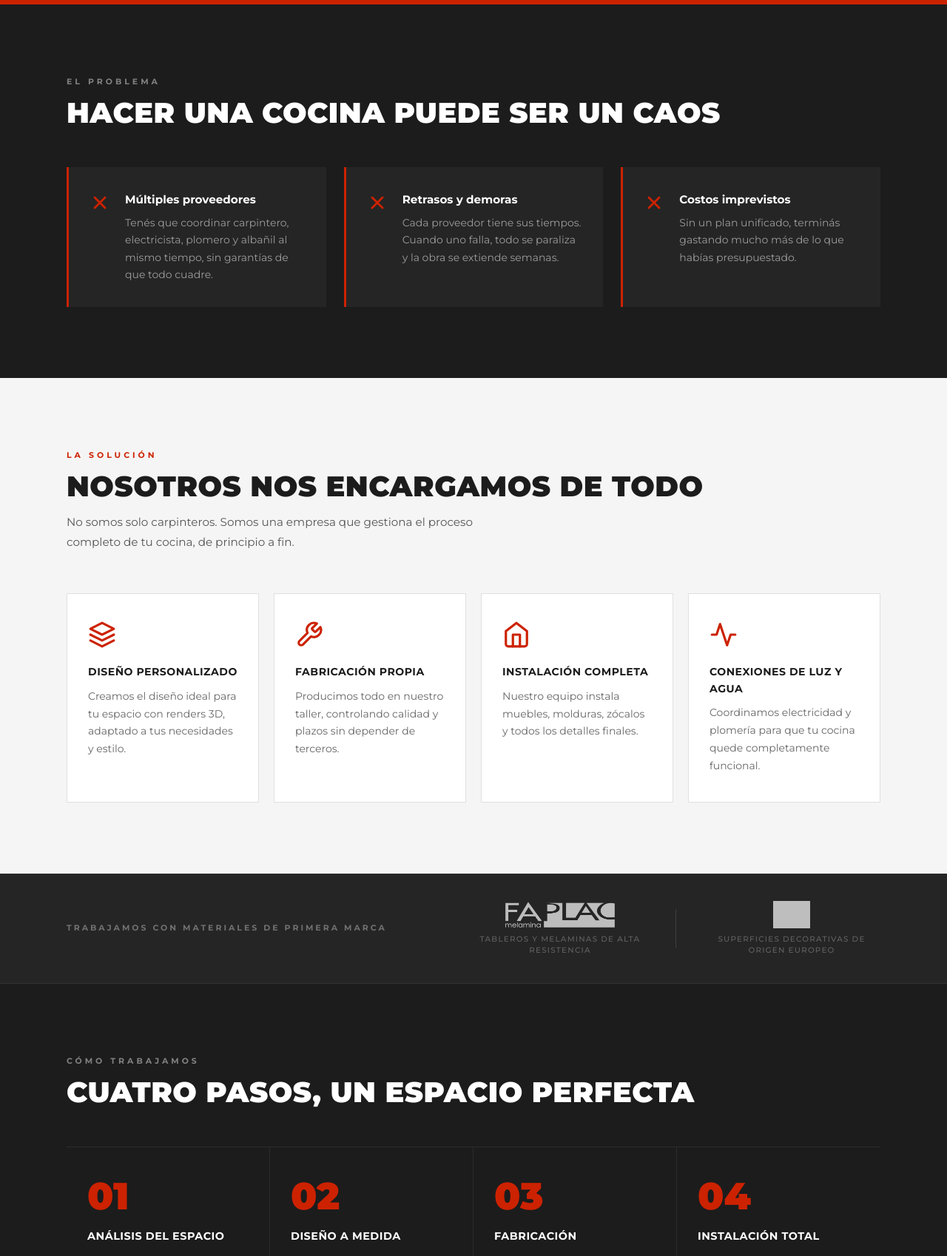
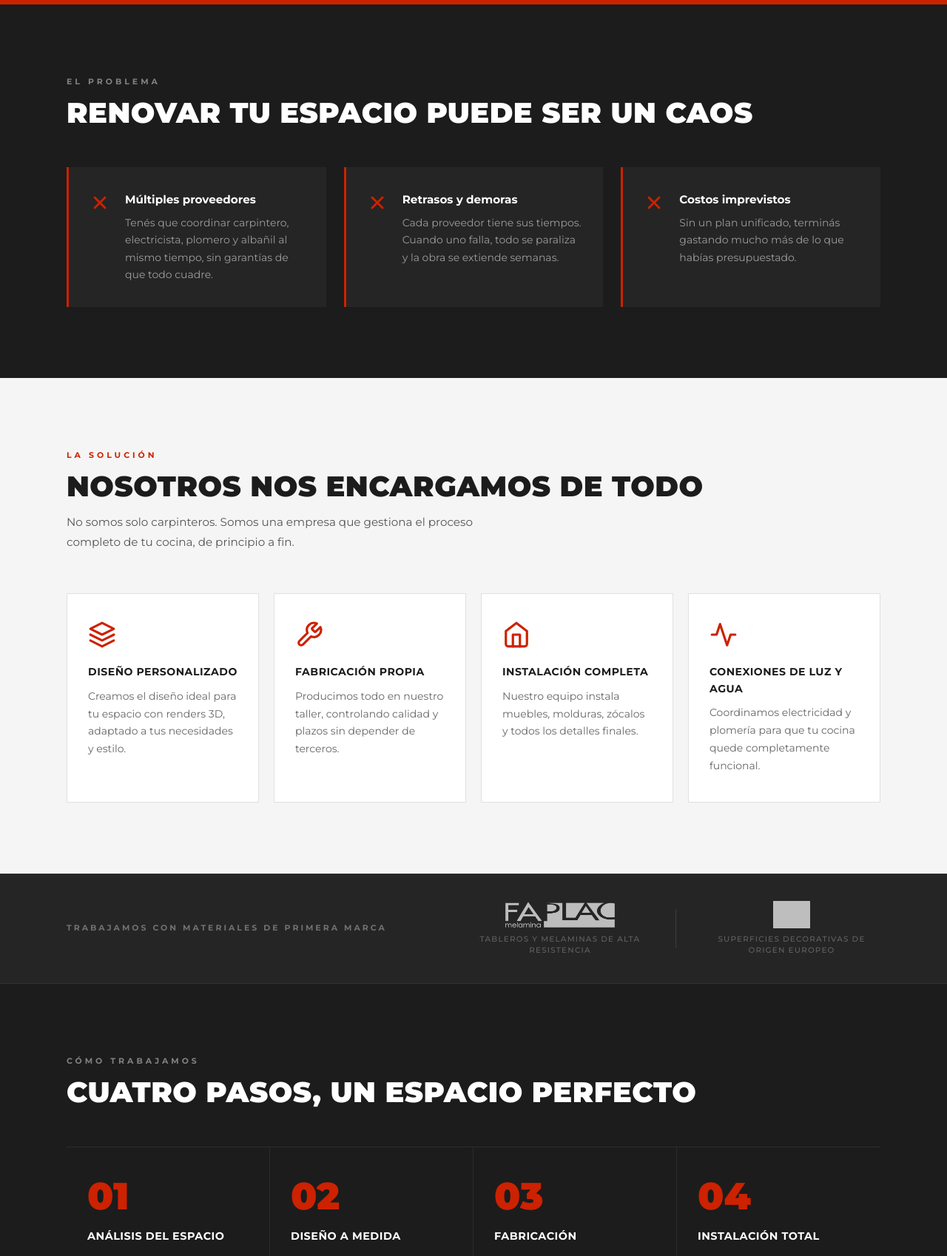
Before and after one commit to nahuel535/asmuebles, a plain HTML site: page index.html in a window 1280 px wide. Shown: the part 920-2618 px from the top of the page at 74% size. Drawn offline with Linux system fonts and the light colour scheme; grey boxes are pictures that could not be loaded.

Commit message:
ajustes index

```diff
--- a/index.html
+++ b/index.html
@@ -78,7 +78,7 @@
   <section class="section section-dark" id="problema">
     <div class="container">
       <p class="section-eyebrow" data-anim="up">El problema</p>
-      <h2 data-anim="up">Hacer una cocina puede ser un caos</h2>
+      <h2 data-anim="up">Renovar tu espacio puede ser un caos</h2>
       <div class="problem-grid">
         <div class="problem-item" data-anim="left">
           <div class="problem-icon" aria-hidden="true">
@@ -198,7 +198,7 @@
   <section class="section section-dark" id="proceso">
     <div class="container">
       <p class="section-eyebrow" data-anim="up">Cómo trabajamos</p>
-      <h2 data-anim="up">Cuatro pasos, un espacio perfecta</h2>
+      <h2 data-anim="up">Cuatro pasos, un espacio perfecto</h2>
       <div class="process-grid">
         <div class="process-step" data-anim="up">
           <div class="step-number" aria-hidden="true">01</div>
```
